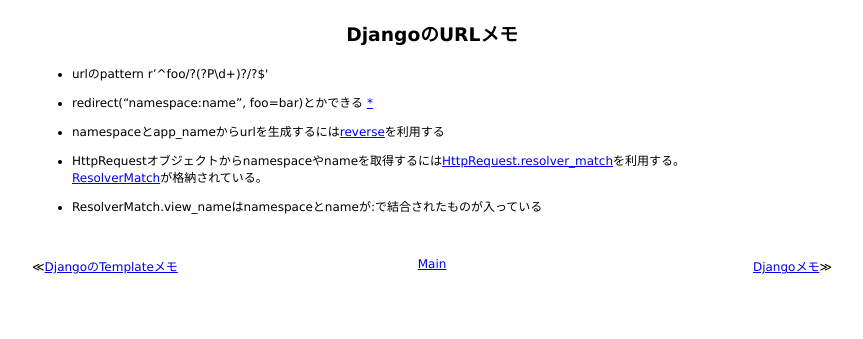
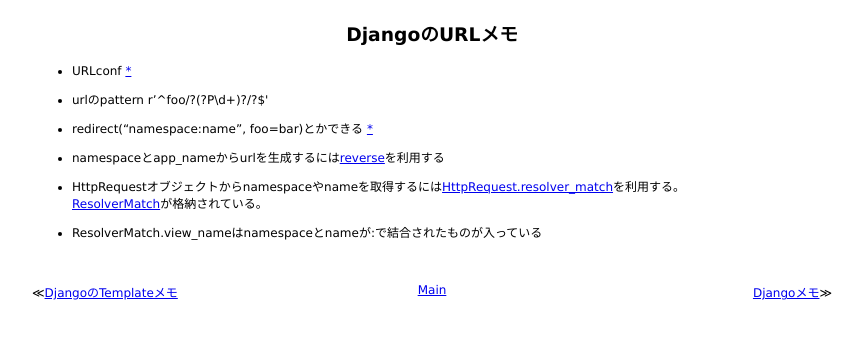
Before and after one commit to 38elements/38elements.github.com, a Jekyll site: the page built from _posts/2014-12-09-django-url.md, in a window 1280 px wide. Shown: the top 339 px of the page, without its empty margins (208-1071 px from the left). Built offline with Jekyll 4.4.1, drawn with Linux system fonts in a browser that asks for light colours; Markdown is read by kramdown in place of the engine named in the settings.

Commit message:
Update 2014-12-09-django-url.md

```diff
--- a/_posts/2014-12-09-django-url.md
+++ b/_posts/2014-12-09-django-url.md
@@ -2,6 +2,8 @@
 layout: posts
 title: DjangoのURLメモ
 ---
+* URLconf [*](https://docs.djangoproject.com/en/stable/topics/http/urls/#example)
+
 * urlのpattern  r'^foo/?(?P<bar_id>\d+)?/?$'
 
 * redirect("namespace:name", foo=bar)とかできる [*](https://docs.djangoproject.com/en/stable/topics/http/shortcuts/#examples)
```
